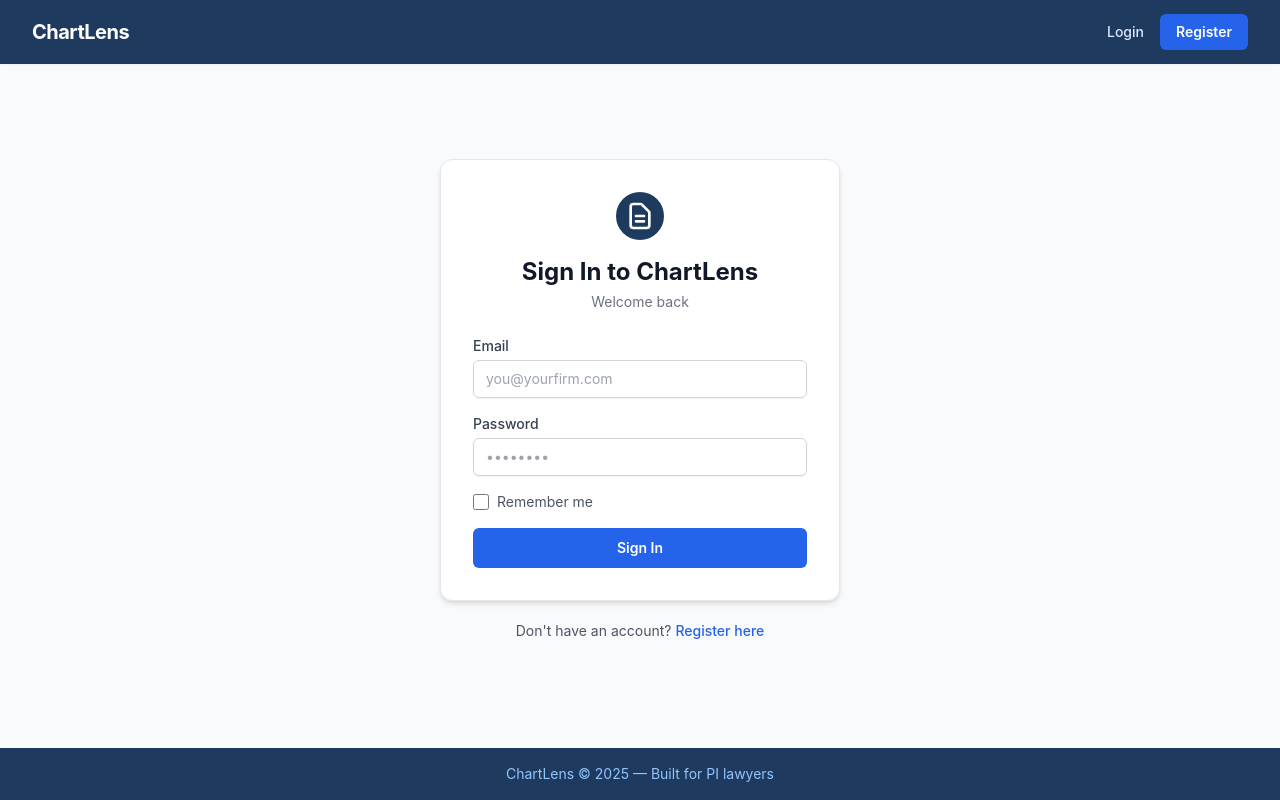
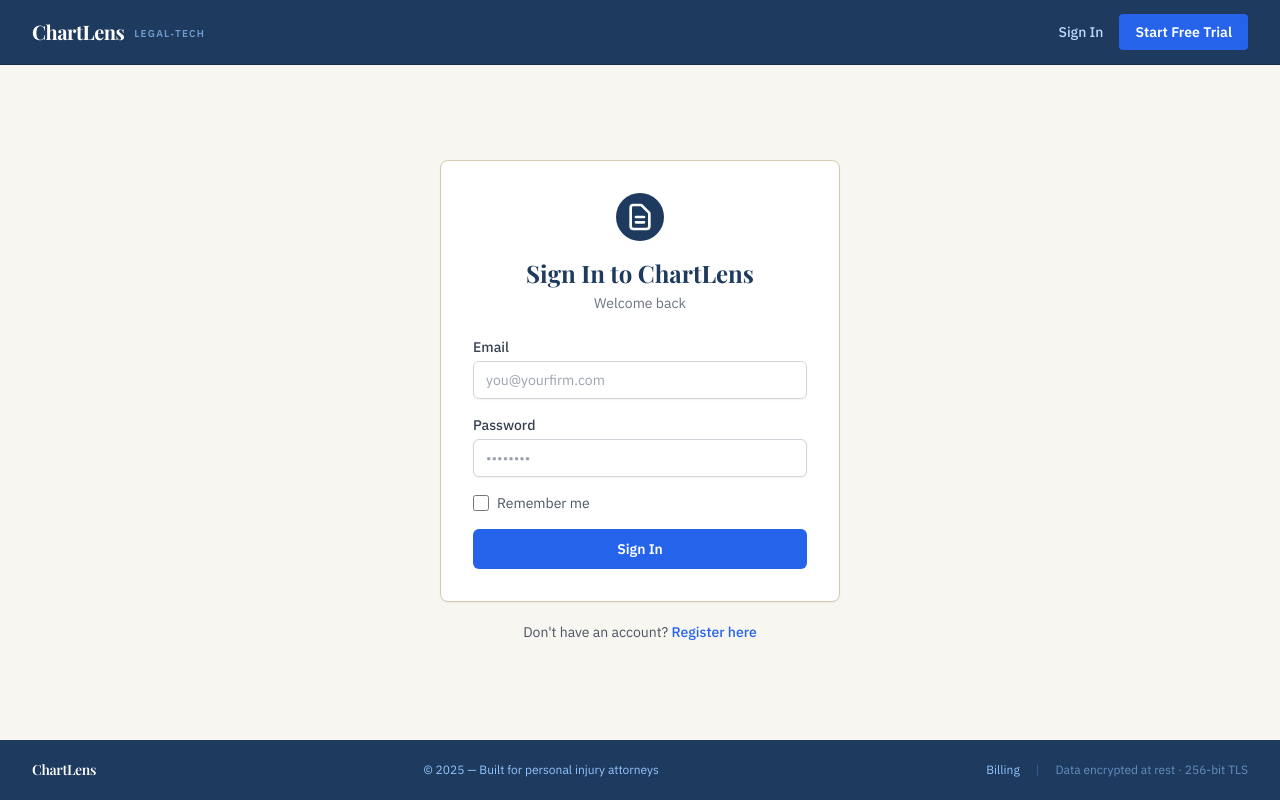
Before and after one commit to Mustafaaa819/ChartLens, a Python web app: template templates/auth/login.html in a window 1280 px wide. Run offline with Jinja, Linux system fonts and the light colour scheme; the template is opened without the code that fills it, so the values that code supplies are empty; some libraries are stand-ins or nearby versions.

Commit message:
UI Polish #1: Playfair Display + IBM Plex Sans, paper background #f8f6f1, navbar and footer refinements
Co-Authored-By: Claude Sonnet 4.6 <noreply@anthropic.com>

```diff
--- a/templates/auth/login.html
+++ b/templates/auth/login.html
@@ -7,7 +7,7 @@
   <div class="w-full max-w-[400px]">
 
     <!-- Card -->
-    <div class="bg-white rounded-xl shadow-md border border-gray-200 p-8">
+    <div class="bg-white rounded-lg shadow-sm border border-[#d4c9b0] p-8">
 
       <!-- Icon + heading -->
       <div class="text-center mb-6">
@@ -17,8 +17,8 @@
                   d="M9 12h6m-6 4h6m2 5H7a2 2 0 01-2-2V5a2 2 0 012-2h5.586a1 1 0 01.707.293l5.414 5.414a1 1 0 01.293.707V19a2 2 0 01-2 2z"/>
           </svg>
         </div>
-        <h1 class="text-2xl font-bold text-gray-900">Sign In to ChartLens</h1>
-        <p class="text-sm text-gray-500 mt-1">Welcome back</p>
+        <h1 class="font-display text-2xl font-bold text-navy">Sign In to ChartLens</h1>
+        <p class="text-sm text-[#6b7280] mt-1">Welcome back</p>
       </div>
 
       <!-- Error banner -->
@@ -66,7 +66,7 @@
         </div>
 
         <button type="submit"
-                class="w-full bg-[#2563eb] hover:bg-blue-700 text-white font-semibold py-2.5 px-4
+                class="w-full bg-action-blue hover:bg-blue-700 text-white font-semibold py-2.5 px-4
                        rounded-md text-sm transition-colors focus:outline-none focus:ring-2
                        focus:ring-[#2563eb] focus:ring-offset-2">
           Sign In
--- a/templates/auth/register.html
+++ b/templates/auth/register.html
@@ -7,7 +7,7 @@
   <div class="w-full max-w-[400px]">
 
     <!-- Card -->
-    <div class="bg-white rounded-xl shadow-md border border-gray-200 p-8">
+    <div class="bg-white rounded-lg shadow-sm border border-[#d4c9b0] p-8">
 
       <!-- Icon + heading -->
       <div class="text-center mb-6">
@@ -17,7 +17,7 @@
                   d="M9 12h6m-6 4h6m2 5H7a2 2 0 01-2-2V5a2 2 0 012-2h5.586a1 1 0 01.707.293l5.414 5.414a1 1 0 01.293.707V19a2 2 0 01-2 2z"/>
           </svg>
         </div>
-        <h1 class="text-2xl font-bold text-gray-900">Create Your Account</h1>
+        <h1 class="font-display text-2xl font-bold text-navy">Create Your Account</h1>
         <p class="text-sm text-gray-500 mt-1">Start your free 3-case trial — no credit card required</p>
       </div>
 
--- a/templates/base.html
+++ b/templates/base.html
@@ -6,6 +6,9 @@
   <meta name="viewport" content="width=device-width, initial-scale=1.0" />
   <title>{% block title %}ChartLens{% endblock %}</title>
   <link rel="icon" type="image/svg+xml" href="/static/favicon.svg">
+  <link rel="preconnect" href="https://fonts.googleapis.com">
+  <link rel="preconnect" href="https://fonts.gstatic.com" crossorigin>
+  <link href="https://fonts.googleapis.com/css2?family=Playfair+Display:wght@600;700&family=IBM+Plex+Sans:wght@400;500;600&display=swap" rel="stylesheet">
   <script src="https://cdn.tailwindcss.com"></script>
   <script>
     if (!window.tailwind) {
@@ -16,45 +19,72 @@
         document.body.innerHTML;
     }
   </script>
+  <script>
+    tailwind.config = {
+      theme: {
+        extend: {
+          fontFamily: {
+            display: ['Playfair Display', 'Georgia', 'serif'],
+            body: ['IBM Plex Sans', 'system-ui', 'sans-serif'],
+          },
+          colors: {
+            navy: '#1e3a5f',
+            paper: '#f8f6f1',
+            'action-blue': '#2563eb',
+            'rule-line': '#d4c9b0',
+          }
+        }
+      }
+    }
+  </script>
   <style>
-    body { font-family: -apple-system, BlinkMacSystemFont, 'Segoe UI', Roboto, Oxygen, Ubuntu, Cantarell, sans-serif; }
+    body { font-family: 'IBM Plex Sans', system-ui, sans-serif; }
+    .font-display { font-family: 'Playfair Display', Georgia, serif; }
   </style>
 </head>
-<body class="bg-gray-50 text-gray-900 min-h-screen flex flex-col">
+<body class="bg-paper text-gray-900 min-h-screen flex flex-col font-body">
 
   <!-- ── Navbar ── -->
-  <nav class="bg-[#1e3a5f] shadow-sm">
+  <nav class="bg-navy border-b border-[#162d4a]">
     <div class="max-w-7xl mx-auto px-4 sm:px-6 lg:px-8">
       <div class="flex items-center justify-between h-16">
 
-        <!-- Logo -->
-        <a href="/" class="text-white text-xl font-bold tracking-tight hover:text-blue-200 transition-colors">
-          ChartLens
+        <!-- Wordmark -->
+        <a href="/" class="flex items-center gap-2.5 group">
+          <span class="font-display text-xl font-bold text-white tracking-tight
+                       group-hover:text-blue-200 transition-colors">
+            ChartLens
+          </span>
+          <span class="hidden sm:inline text-[10px] font-semibold tracking-[0.12em]
+                       uppercase text-blue-300 opacity-70 mt-0.5">
+            Legal&#8209;Tech
+          </span>
         </a>
 
         <!-- Nav links -->
         <div class="flex items-center gap-4">
           {% if current_user %}
             <a href="/dashboard"
-               class="text-blue-100 hover:text-white text-sm font-medium transition-colors">
+               class="text-blue-200 hover:text-white text-sm font-medium transition-colors">
               Dashboard
             </a>
             <form action="/auth/logout" method="post" class="inline">
               <button type="submit"
-                      class="bg-[#2563eb] hover:bg-blue-700 text-white text-sm font-semibold
-                             px-4 py-2 rounded-md transition-colors">
-                Logout
+                      class="border border-blue-400 border-opacity-40 hover:border-opacity-70
+                             text-blue-100 hover:text-white text-sm font-medium
+                             px-4 py-1.5 rounded transition-colors">
+                Sign Out
               </button>
             </form>
           {% else %}
             <a href="/login"
-               class="text-blue-100 hover:text-white text-sm font-medium transition-colors">
-              Login
+               class="text-blue-200 hover:text-white text-sm font-medium transition-colors">
+              Sign In
             </a>
             <a href="/register"
-               class="bg-[#2563eb] hover:bg-blue-700 text-white text-sm font-semibold
-                      px-4 py-2 rounded-md transition-colors">
-              Register
+               class="bg-action-blue hover:bg-blue-700 text-white text-sm font-semibold
+                      px-4 py-2 rounded transition-colors">
+              Start Free Trial
             </a>
           {% endif %}
         </div>
@@ -103,9 +133,25 @@
   </main>
 
   <!-- ── Footer ── -->
-  <footer class="bg-[#1e3a5f] text-blue-300 text-sm py-4 mt-auto">
-    <div class="max-w-7xl mx-auto px-4 sm:px-6 lg:px-8 text-center">
-      ChartLens &copy; 2025 &mdash; Built for PI lawyers
+  <footer class="bg-navy mt-auto">
+    <div class="max-w-7xl mx-auto px-4 sm:px-6 lg:px-8 py-5">
+      <div class="flex flex-col sm:flex-row items-center justify-between gap-2">
+        <span class="font-display text-white text-sm font-semibold tracking-tight">
+          ChartLens
+        </span>
+        <span class="text-blue-300 text-xs">
+          &copy; 2025 &mdash; Built for personal injury attorneys
+        </span>
+        <div class="flex items-center gap-4">
+          <a href="/billing" class="text-blue-300 hover:text-white text-xs transition-colors">
+            Billing
+          </a>
+          <span class="text-blue-400 text-xs opacity-40">|</span>
+          <span class="text-blue-300 text-xs opacity-60">
+            Data encrypted at rest &middot; 256-bit TLS
+          </span>
+        </div>
+      </div>
     </div>
   </footer>
 
--- a/templates/billing_cancel.html
+++ b/templates/billing_cancel.html
@@ -15,7 +15,7 @@
     </div>
   </div>
 
-  <h1 class="text-3xl font-bold text-[#1e3a5f] mb-3">No problem.</h1>
+  <h1 class="font-display text-3xl font-bold text-navy mb-3">No problem.</h1>
   <p class="text-gray-500 text-base mb-10">
     Your trial is still active. You can upgrade whenever you're ready.
   </p>
--- a/templates/billing_success.html
+++ b/templates/billing_success.html
@@ -14,7 +14,7 @@
     </div>
   </div>
 
-  <h1 class="text-3xl font-bold text-[#1e3a5f] mb-3">You're all set.</h1>
+  <h1 class="font-display text-3xl font-bold text-navy mb-3">You're all set.</h1>
   <p class="text-gray-500 text-base mb-10">
     Your ChartLens Pro subscription is active. Start analyzing your first case.
   </p>
```
